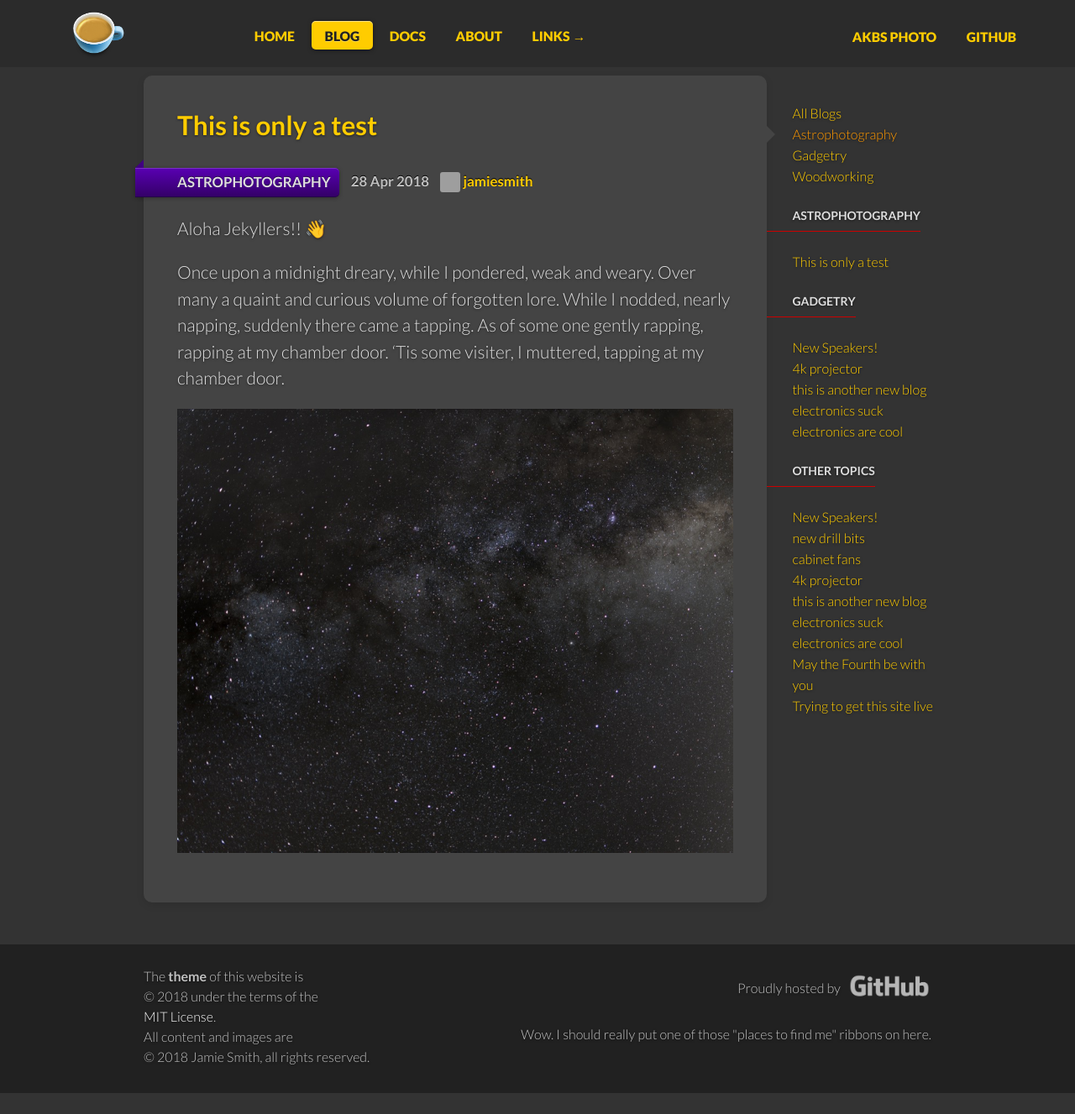
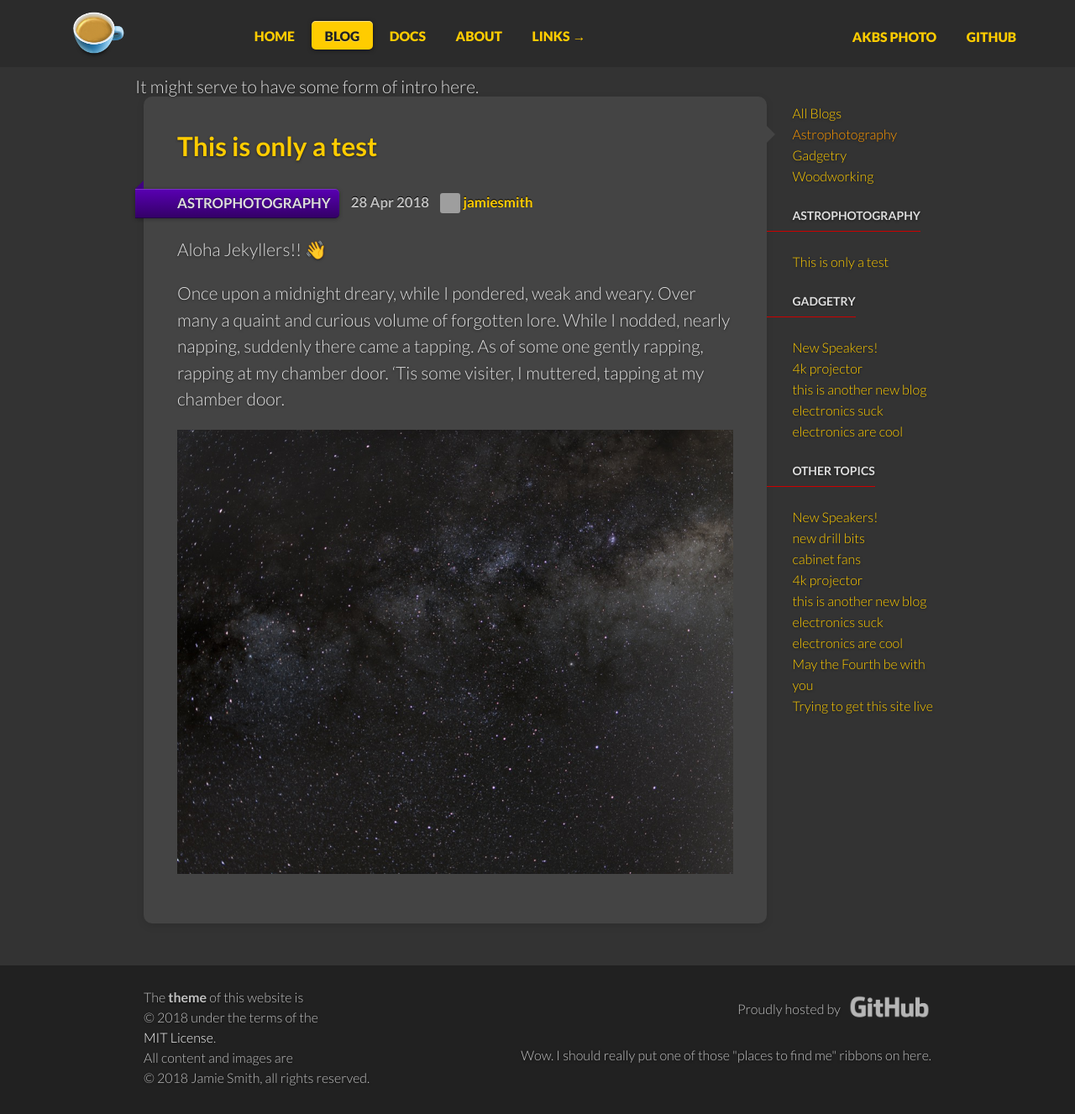
Before and after one commit to jamiesmith/astrosaloon, a Jekyll site: the page built from blog/astrophotography/index.html, in a window 1280 px wide. Shown: the whole page at 84% size. Built offline with Jekyll 4.4.1, drawn with Linux system fonts in a browser that asks for light colours; emoji names are drawn with the system emoji font; comment, search, counter and statistics services are not loaded; before the commit the page ends 1302 px from its top, so only the background shows below that; grey boxes are pictures that could not be loaded.

Commit message:
ap intro

```diff
--- a/blog/astrophotography/index.html
+++ b/blog/astrophotography/index.html
@@ -4,6 +4,7 @@ title: Astrophotography
 permalink: /blog/astrophotography/
 author: all
 ---
+It might serve to have some form of intro here.
 
 {% for post in site.categories.astrophotography %}
   {% include blog_item.html %}
```
